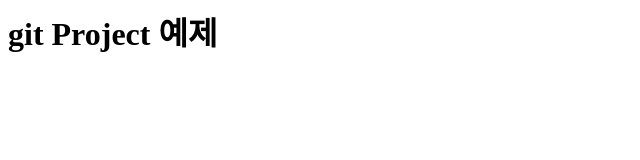
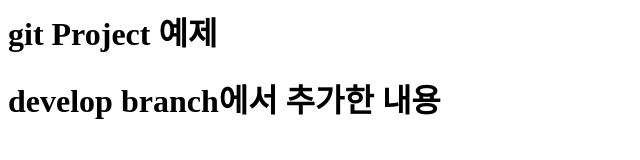
Before and after one commit to ho1ssi/OSS, a plain HTML site: page index.html in a window 1280 px wide. Shown: the whole page, without its empty margins (0-640 px from the left). Drawn offline with Linux system fonts and the light colour scheme.

Commit message:
develop commit

```diff
--- a/index.html
+++ b/index.html
@@ -2,7 +2,9 @@
     <head></head>
 
         <body>
-            <h1> git Project 예제</h1>
+            <h1> git Project 예제 </h1>
+
+            <h1> develop branch에서 추가한 내용 </h1>
         </body>
 
 </html>
```
